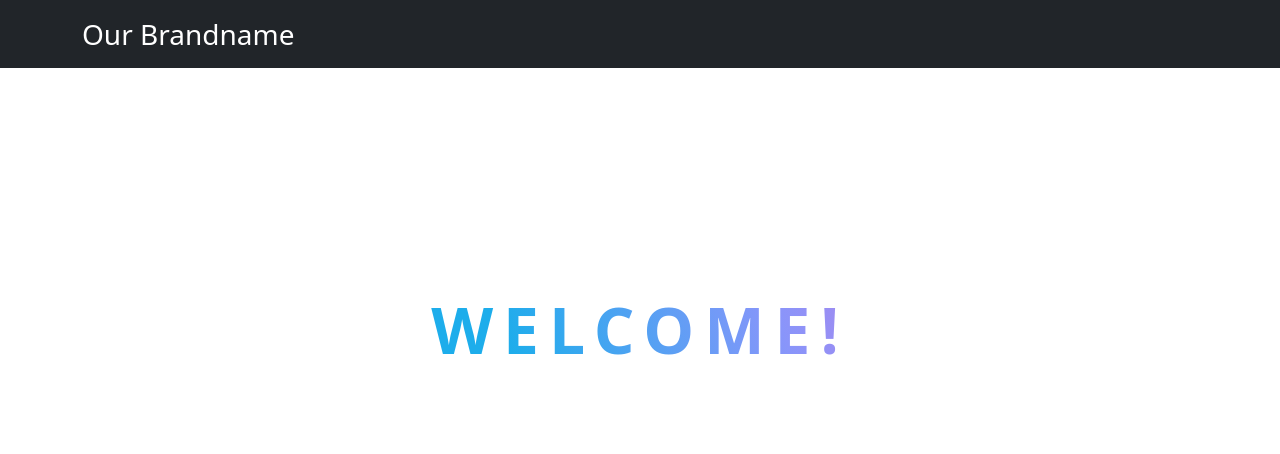
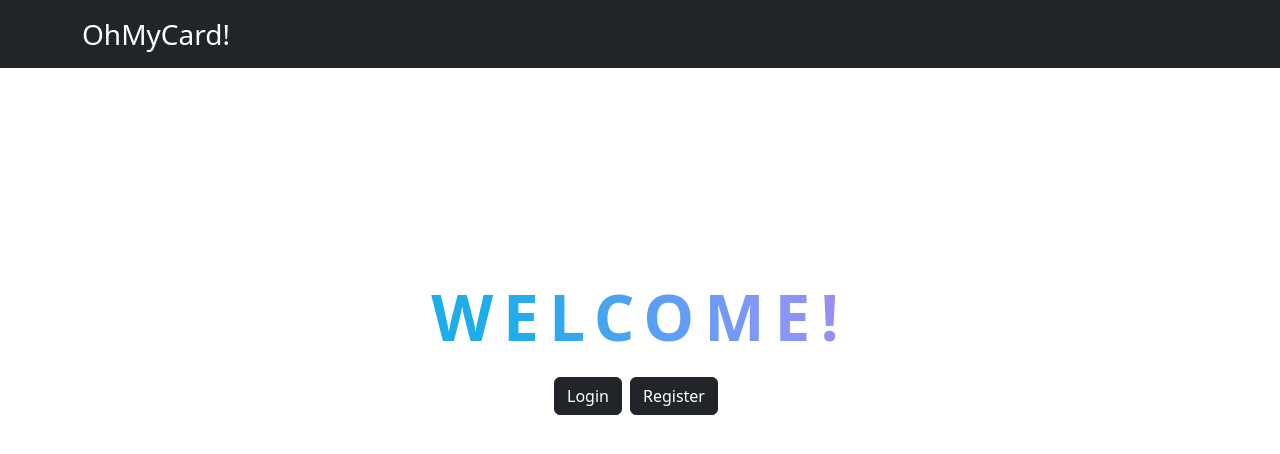
Before and after one commit to BirhanBey/mediacardsFE, a React (Vite) app: page / in a window 1280 px wide. Shown: the top 454 px of the page. Built offline with nearby package versions, Linux system fonts and the light colour scheme.

Commit message:
fixed buttons

```diff
--- a/src/components/NotLoggedIn.jsx
+++ b/src/components/NotLoggedIn.jsx
@@ -17,7 +17,7 @@ const NotLoggedIn = ({ handleLogin, setToken, loggedOut, userId2, userId }) => {
       >
         <Container>
           <Navbar.Brand href="#home" className="fs-3">
-            Our Brandname
+            OhMyCard!
           </Navbar.Brand>
           {userId2 ? (
             <div>
@@ -38,14 +38,14 @@ const NotLoggedIn = ({ handleLogin, setToken, loggedOut, userId2, userId }) => {
             )}
             {/* //if user_id2 is different then loggedin user_id show only cards */}
             {userId2 ? <GuestCards userId2={userId2} userId={userId} /> : null}
+            {userId2 ? null : (
+              <div style={{ margin: "20px 0" }}>
+                <LoginButton handleLogin={handleLogin} setToken={setToken} />
+                <RegisterModal />
+              </div>
+            )}
           </Stack>
           <div className="flex-grow-1"></div>
-          {userId2 ? null : (
-            <div>
-              <LoginButton handleLogin={handleLogin} setToken={setToken} />
-              <RegisterModal />
-            </div>
-          )}
         </Stack>
       </Container>
     </div>
```
